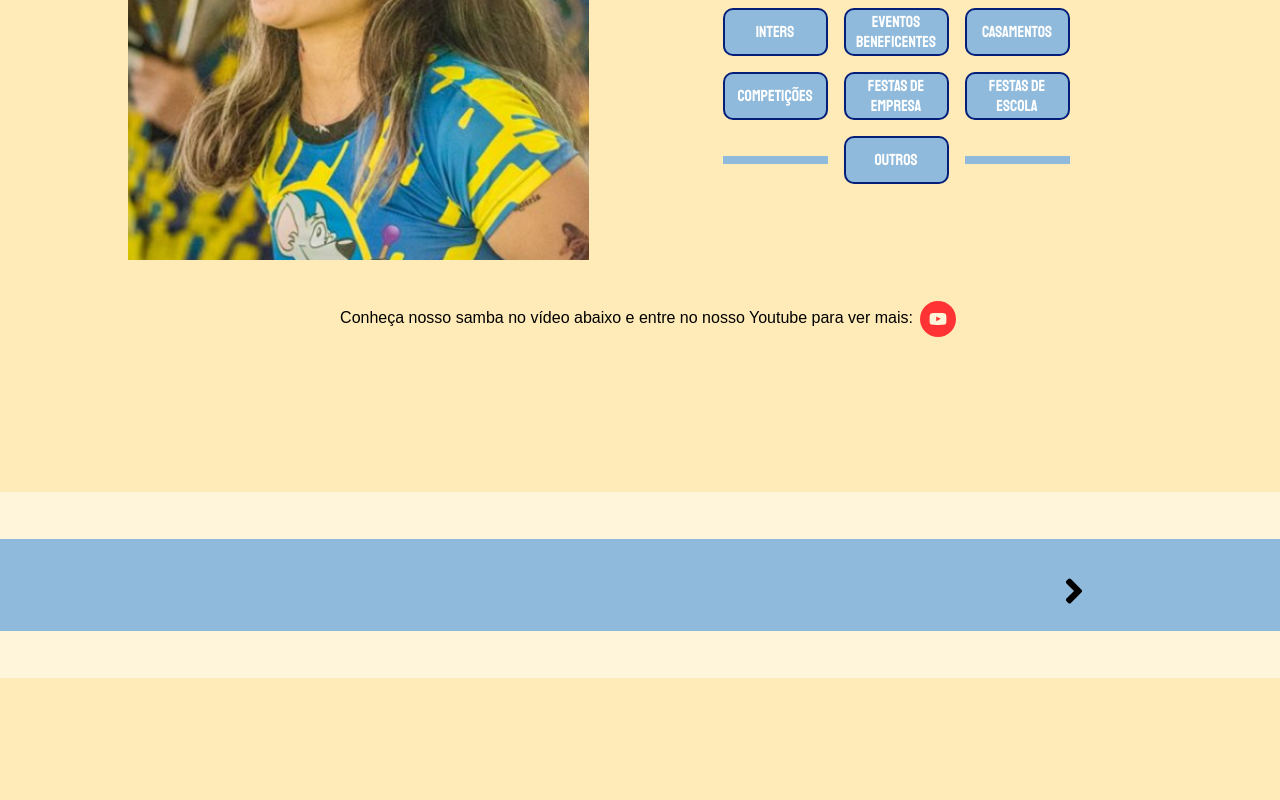
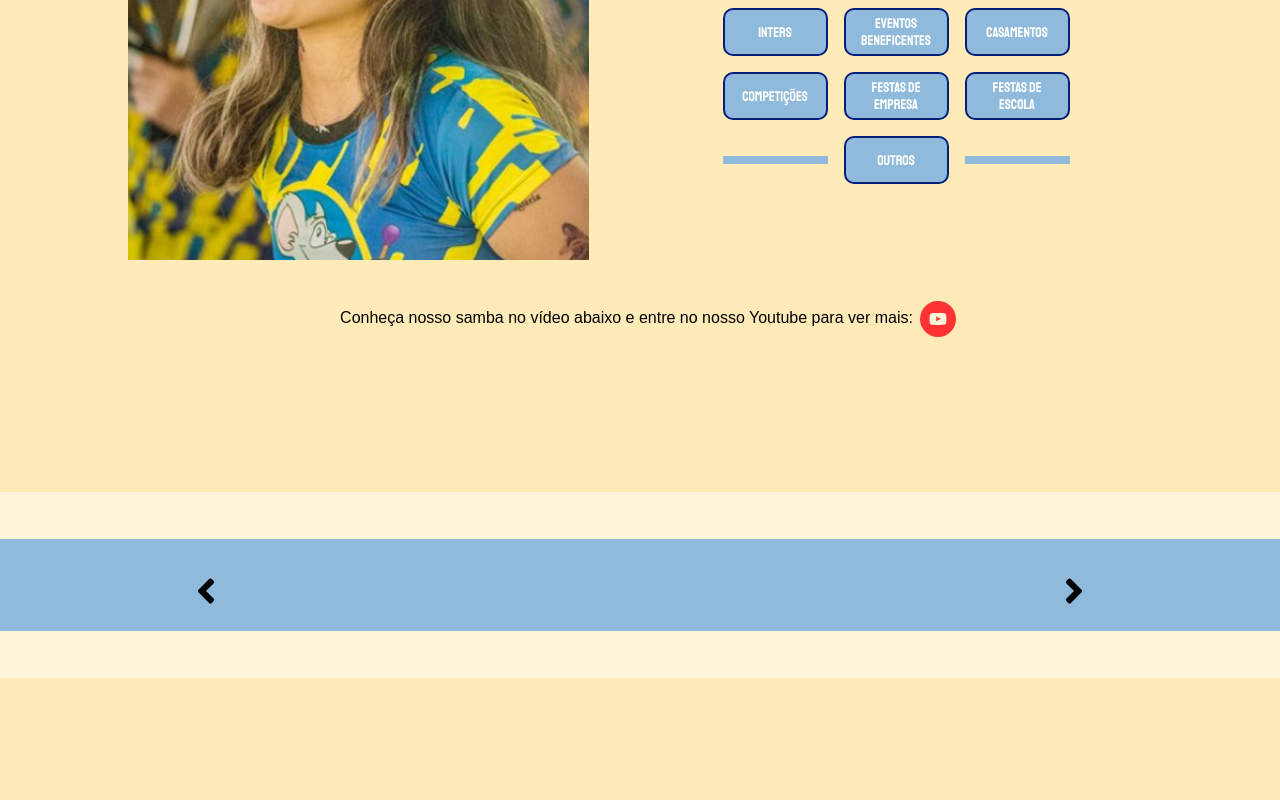
Before and after one commit to rateria/rateria-next-website, a Next.js app: page /apresentacoes in a window 1280 px wide. Shown: the part 460-1260 px from the top of the page. Built offline with nearby package versions, Linux system fonts and the light colour scheme; a web font is replaced by a local one.

Commit message:
feat: subsection buttons now change carousel selection

```diff
--- a/components/CustomCarousel/index.tsx
+++ b/components/CustomCarousel/index.tsx
@@ -4,20 +4,13 @@ import styles from './CustomCarousel.module.css';
 import { FaAngleLeft, FaAngleRight, FaArrowLeft } from 'react-icons/fa';
 
 export default function CustomCarousel(props: any) {
-	const indicatorStyles: CSSProperties = {
-		background: '#fff',
-		width: 8,
-		height: 8,
-		display: 'inline-block',
-		margin: '0 8px',
-	};
-
 	const customRenderItem = (item: any, props: any) => (
 		<item.type {...item.props} {...props} />
 	);
 
 	return (
 		<Carousel
+			selectedItem={props.currentSlide}
 			renderItem={customRenderItem}
 			statusFormatter={(current, total) => ``}
 			renderArrowPrev={(onClickHandler, hasPrev, label) =>
@@ -44,30 +37,6 @@ export default function CustomCarousel(props: any) {
 					</button>
 				)
 			}
-			renderIndicator={(onClickHandler, isSelected, index, label) => {
-				if (isSelected) {
-					return (
-						<li
-							style={{ ...indicatorStyles, background: '#000' }}
-							aria-label={`Selected: ${label} ${index + 1}`}
-							title={`Selected: ${label} ${index + 1}`}
-						/>
-					);
-				}
-				return (
-					<li
-						style={indicatorStyles}
-						onClick={onClickHandler}
-						onKeyDown={onClickHandler}
-						value={index}
-						key={index}
-						role="button"
-						tabIndex={0}
-						title={`${label} ${index + 1}`}
-						aria-label={`${label} ${index + 1}`}
-					/>
-				);
-			}}
 		>
 			{props.children}
 		</Carousel>
--- a/pages/apresentacoes/Apresentations.module.css
+++ b/pages/apresentacoes/Apresentations.module.css
@@ -99,6 +99,15 @@
 	align-items: center;
 }
 
+.buttonsArea button {
+	background: none;
+	border: none;
+	color: white;
+	cursor: pointer;
+	height: 4.8rem;
+	width: 10.5rem;
+}
+
 .buttonsArea a:hover {
 	background-color: var(--color-primary-light-hover);
 }
--- a/pages/apresentacoes/index.tsx
+++ b/pages/apresentacoes/index.tsx
@@ -8,6 +8,7 @@ import CustomCarousel from '../../components/CustomCarousel';
 import { Carousel } from 'react-responsive-carousel';
 import 'react-responsive-carousel/lib/styles/carousel.min.css';
 import ReactPlayer from 'react-player';
+import { useState } from 'react';
 
 const YoutubeSlide = ({
 	url,
@@ -28,6 +29,8 @@ const YoutubeSlide = ({
 );
 
 export default function Apresentations(this: any) {
+	const [currentSlide, setCurrentSlide] = useState(1);
+
 	return (
 		<>
 			<Head>
@@ -62,14 +65,44 @@ export default function Apresentations(this: any) {
 								</p>
 
 								<div className={styles.buttonsArea}>
-									<a href="#inter">Inters</a>
-									<a>Eventos Beneficentes</a>
-									<a>Casamentos</a>
-									<a>Competições</a>
-									<a>Festas de empresa</a>
-									<a>Festas de escola</a>
+									<a href="#carousel">
+										<button style={{}} onClick={() => setCurrentSlide(0)}>
+											Inters
+										</button>
+									</a>
+									<a href="#carousel">
+										<button style={{}} onClick={() => setCurrentSlide(1)}>
+											Eventos Beneficentes
+										</button>
+									</a>
+									<a href="#carousel">
+										<button style={{}} onClick={() => setCurrentSlide(2)}>
+											Casamentos
+										</button>
+									</a>
+									<a href="#carousel">
+										<button style={{}} onClick={() => setCurrentSlide(3)}>
+											Competições
+										</button>
+									</a>
+									<a href="#carousel">
+										<button style={{}} onClick={() => setCurrentSlide(4)}>
+											Festas de Empresa
+										</button>
+									</a>
+									<a href="#carousel">
+										<button style={{}} onClick={() => setCurrentSlide(5)}>
+											Festas de Escola
+										</button>
+									</a>
+
 									<div className={styles.line}></div>
-									<a>Outros</a>
+									<a href="#carousel">
+										<button style={{}} onClick={() => setCurrentSlide(6)}>
+											Outros
+										</button>
+									</a>
+
 									<div className={styles.line}></div>
 								</div>
 							</div>
@@ -92,8 +125,8 @@ export default function Apresentations(this: any) {
 						/>
 					</p>
 					<section>
-						<div className={styles.videoWrapper}>
-							<CustomCarousel>
+						<div id="carousel" className={styles.videoWrapper}>
+							<CustomCarousel currentSlide={currentSlide}>
 								<YoutubeSlide
 									key="youtube-1"
 									url="https://www.youtube.com/embed/KoWoewVNdQU"
@@ -106,6 +139,22 @@ export default function Apresentations(this: any) {
 									key="youtube-3"
 									url="https://www.youtube.com/embed/-nUr0XaLVAM"
 								/>
+								<YoutubeSlide
+									key="youtube-4"
+									url="https://www.youtube.com/embed/-nUr0XaLVAM"
+								/>
+								<YoutubeSlide
+									key="youtube-5"
+									url="https://www.youtube.com/embed/-nUr0XaLVAM"
+								/>
+								<YoutubeSlide
+									key="youtube-6"
+									url="https://www.youtube.com/embed/-nUr0XaLVAM"
+								/>
+								<YoutubeSlide
+									key="youtube-7"
+									url="https://www.youtube.com/embed/-nUr0XaLVAM"
+								/>
 							</CustomCarousel>
 						</div>
 					</section>
```
